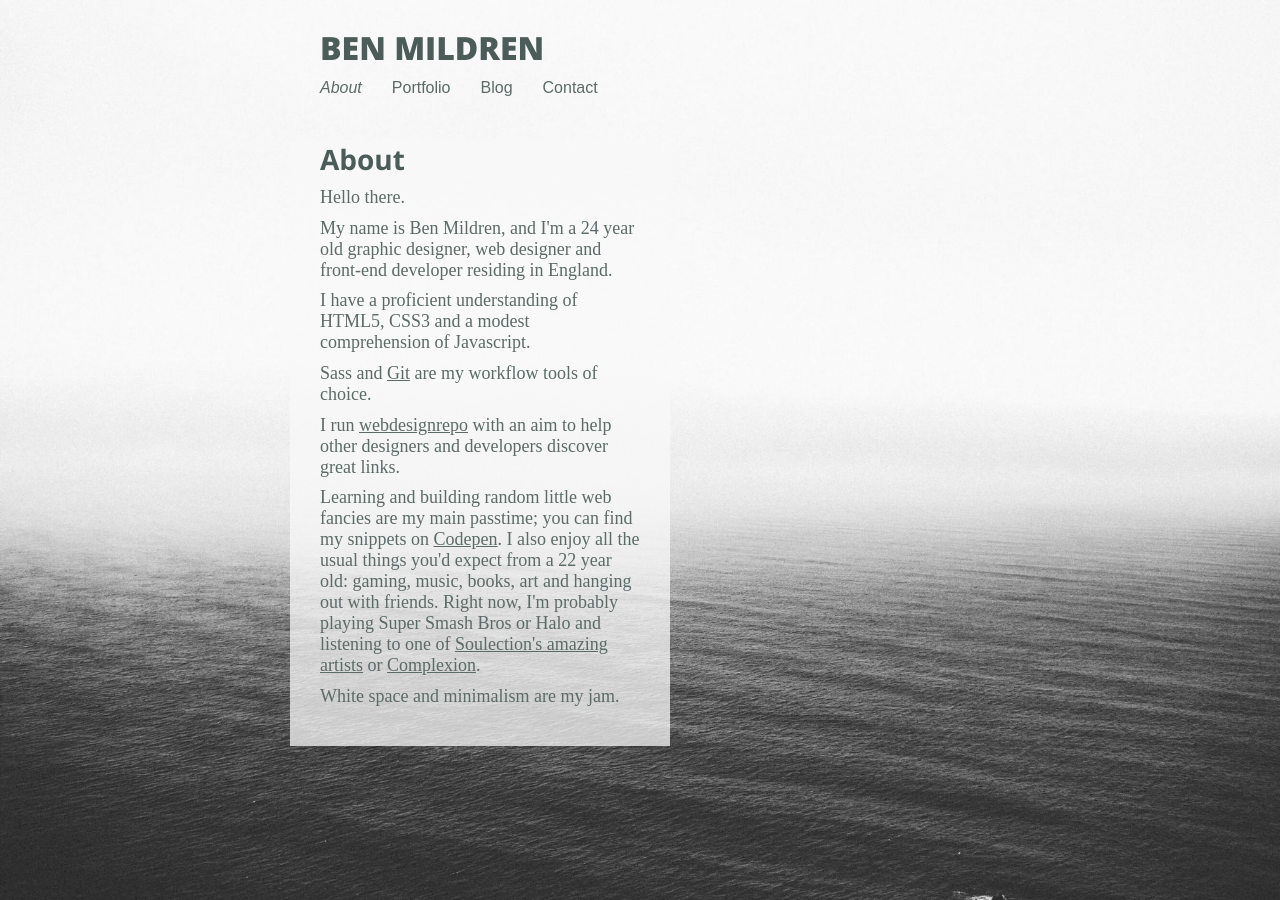
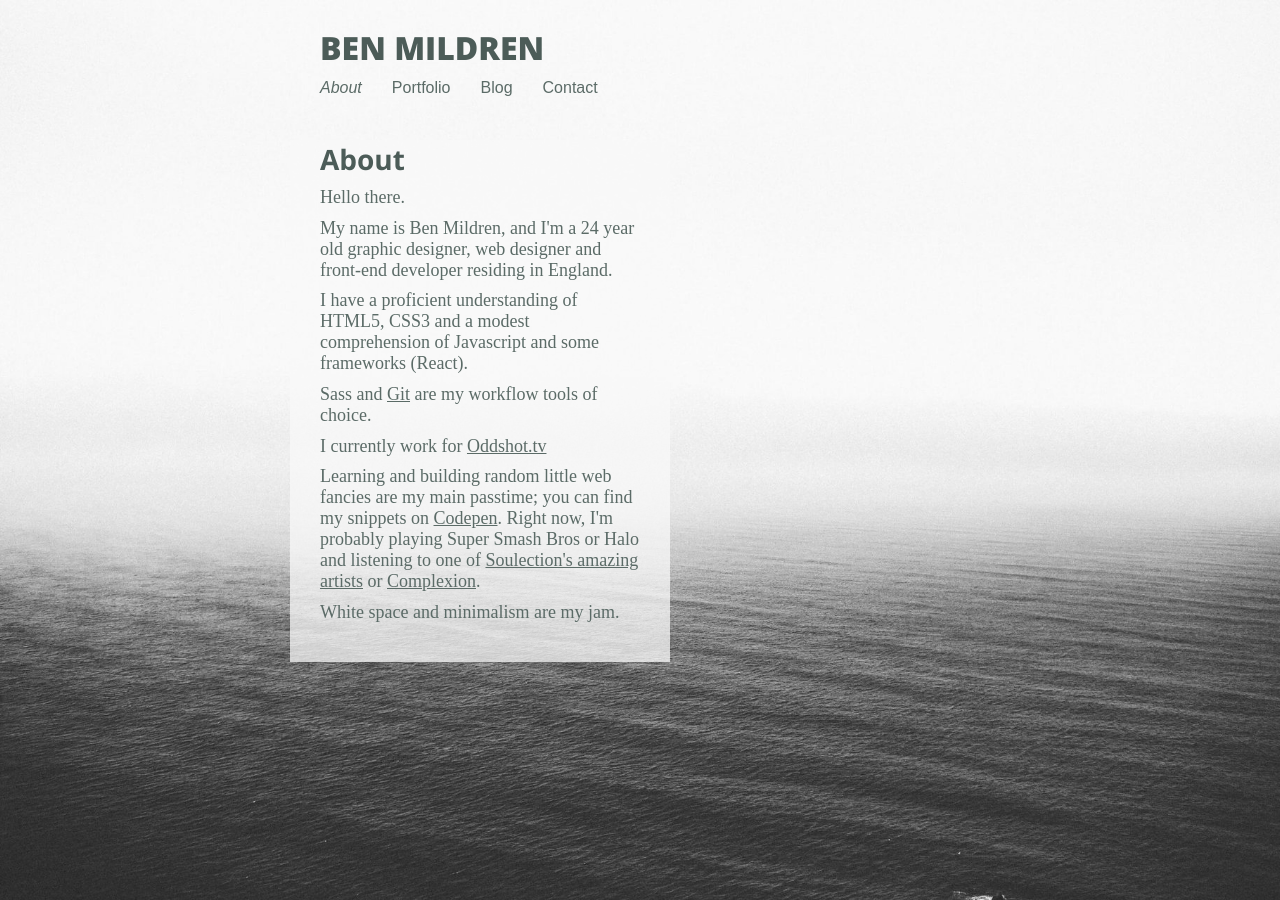
Before and after one commit to mildrenben/benmildren, a Jekyll site: the page about.html, which Jekyll copies as it is, in a window 1280 px wide. Built offline with Jekyll 4.4.1, drawn with Linux system fonts in a browser that asks for light colours; some web fonts are replaced.

Commit message:
Changed about page

```diff
--- a/about.html
+++ b/about.html
@@ -26,10 +26,10 @@
 		<h2>About</h2>
 		<p>Hello there.</p>
 		<p>My name is Ben Mildren, and I'm a 24 year old graphic designer, web designer and front-end developer residing in England.</p>
-		<p>I have a proficient understanding of HTML5, CSS3 and a modest comprehension of Javascript.</p>
+		<p>I have a proficient understanding of HTML5, CSS3 and a modest comprehension of Javascript and some frameworks (React).</p>
 		<p>Sass and <a href="https://github.com/mildrenben">Git</a> are my workflow tools of choice.</p>
-		<p>I run <a href="http://www.webdesignrepo.com">webdesignrepo</a> with an aim to help other designers and developers discover great links.</p>
-		<p>Learning and building random little web fancies are my main passtime; you can find my snippets on <a href="http://codepen.io/mildrenben/">Codepen</a>. I also enjoy all the usual things you'd expect from a 22 year old: gaming, music, books, art and hanging out with friends. Right now, I'm probably playing Super Smash Bros or Halo and listening to one of <a href="http://soulection.com/roster/">Soulection's amazing artists</a> or <a href="https://soundcloud.com/complexion">Complexion</a>.</p>
+		<p>I currently work for <a href="https://oddshot.tv">Oddshot.tv</a></p>
+		<p>Learning and building random little web fancies are my main passtime; you can find my snippets on <a href="http://codepen.io/mildrenben/">Codepen</a>. Right now, I'm probably playing Super Smash Bros or Halo and listening to one of <a href="http://soulection.com/roster/">Soulection's amazing artists</a> or <a href="https://soundcloud.com/complexion">Complexion</a>.</p>
 		<p>White space and minimalism are my jam.</p>
 	</main>
 	<link href='https://fonts.googleapis.com/css?family=Open+Sans:400,600,300,700,800|Gentium+Book+Basic:400,400italic,700italic' rel='stylesheet' type='text/css'>
```
